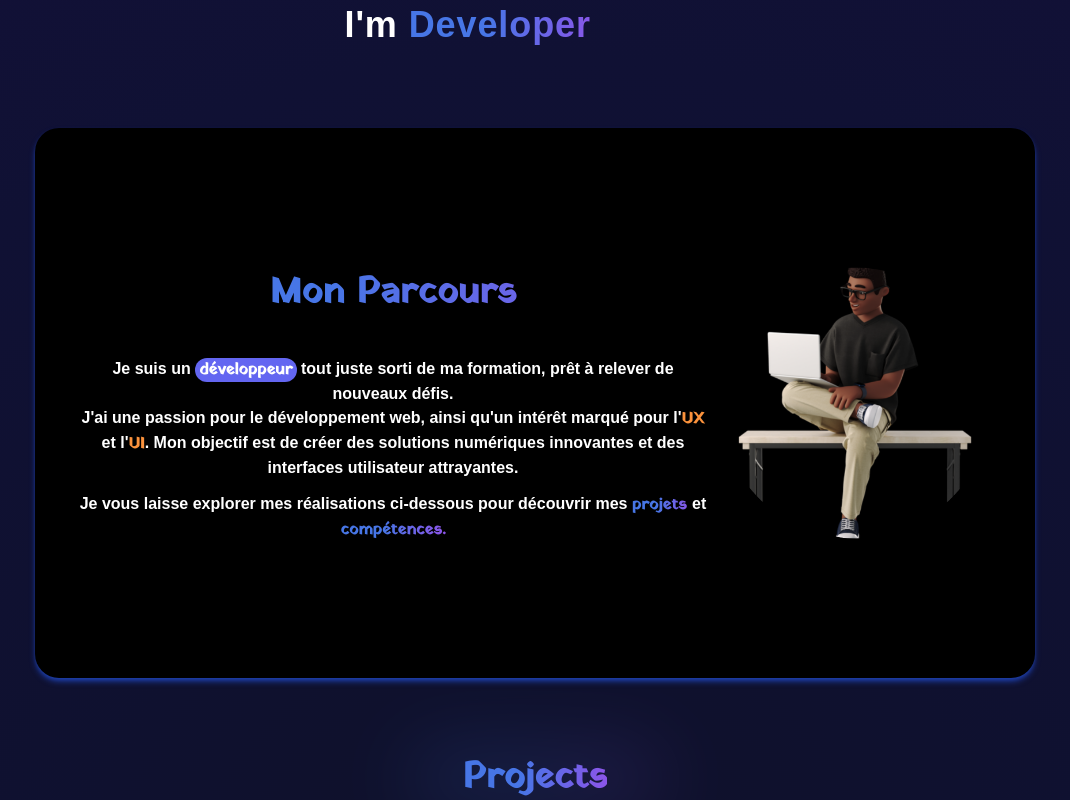
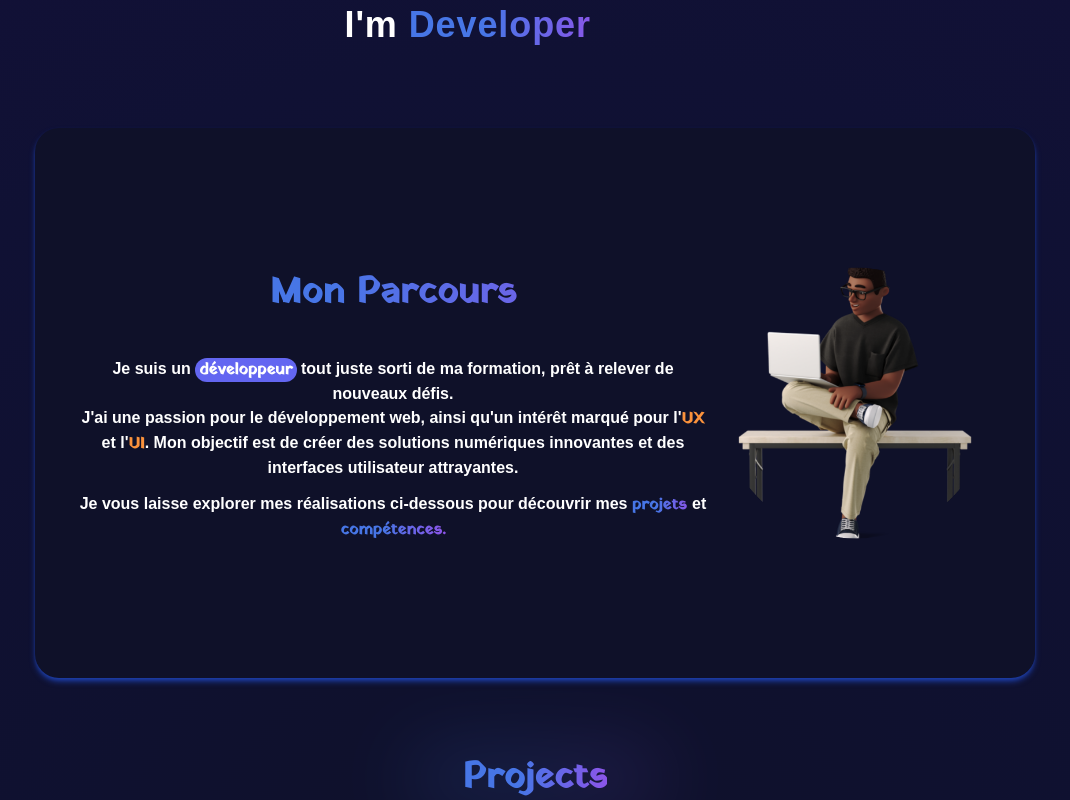
Before and after one commit to Onderito/MyPortfolio, a React (Create React App) app: page / in a window 1280 px wide. Shown: the part 760-1560 px from the top of the page, without its empty margins (105-1175 px from the left). Built offline with nearby package versions, Linux system fonts and the light colour scheme.

Commit message:
change background color

```diff
--- a/src/components/Background.jsx
+++ b/src/components/Background.jsx
@@ -15,7 +15,7 @@ function Background() {
             visible: { opacity: 1, x: 0 },
           }}
           ref={ref}
-          className="mt-20 px-9 py-5 w-[380px] mx-auto flex flex-col shadow-md bg-black shadow-blue-800 rounded-3xl lg:h-[550px] lg:w-[1000px] lg:flex-row-reverse lg:justify-center lg:items-center lg:mx-auto"
+          className="mt-20 px-9 py-5 w-[380px] mx-auto flex flex-col shadow-md bg-[#0f1129] shadow-blue-800 rounded-3xl lg:h-[550px] lg:w-[1000px] lg:flex-row-reverse lg:justify-center lg:items-center lg:mx-auto"
         >
           <img
             className="w-72 mx-auto"
--- a/src/components/Footer.jsx
+++ b/src/components/Footer.jsx
@@ -3,7 +3,7 @@ import { FontAwesomeIcon } from "@fortawesome/react-fontawesome";
 
 function Footer() {
   return (
-    <div className="flex flex-col justify-center items-center gap-5 pt-5 w-full bg-[#0f1129,] shadow-inner shadow-indigo-950 py-32 rounded-tl-3xl rounded-tr-3xl">
+    <div className="flex flex-col justify-center items-center gap-5 pt-5 w-full bg-[#0f1129] shadow-inner shadow-indigo-950 py-32 rounded-tl-3xl rounded-tr-3xl">
       <h3 className="text-white custom-tailwind-class rounded-xl px-1 text-4xl font-black lg:text-4xl font-yatra">
         Contact me{" "}
       </h3>
```
